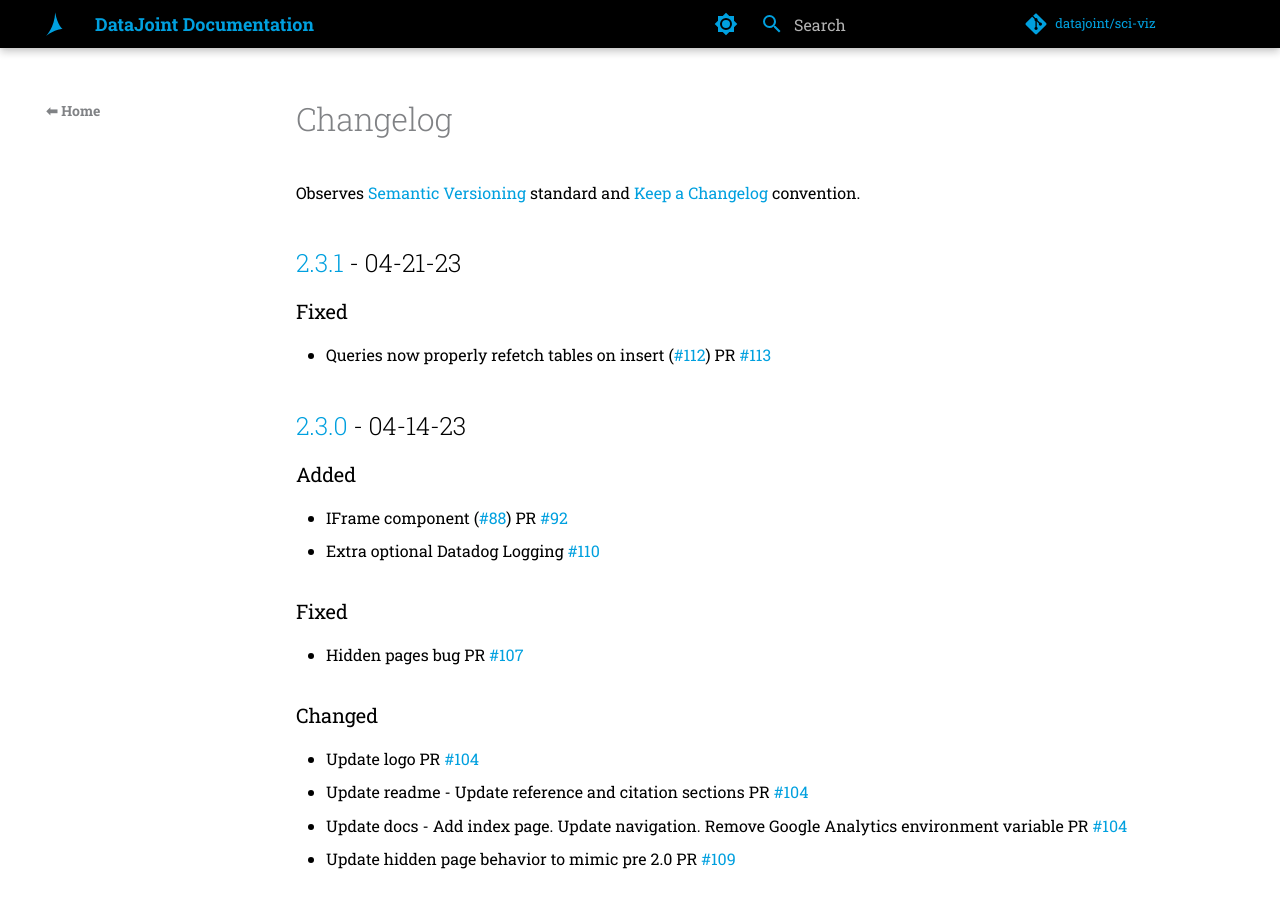
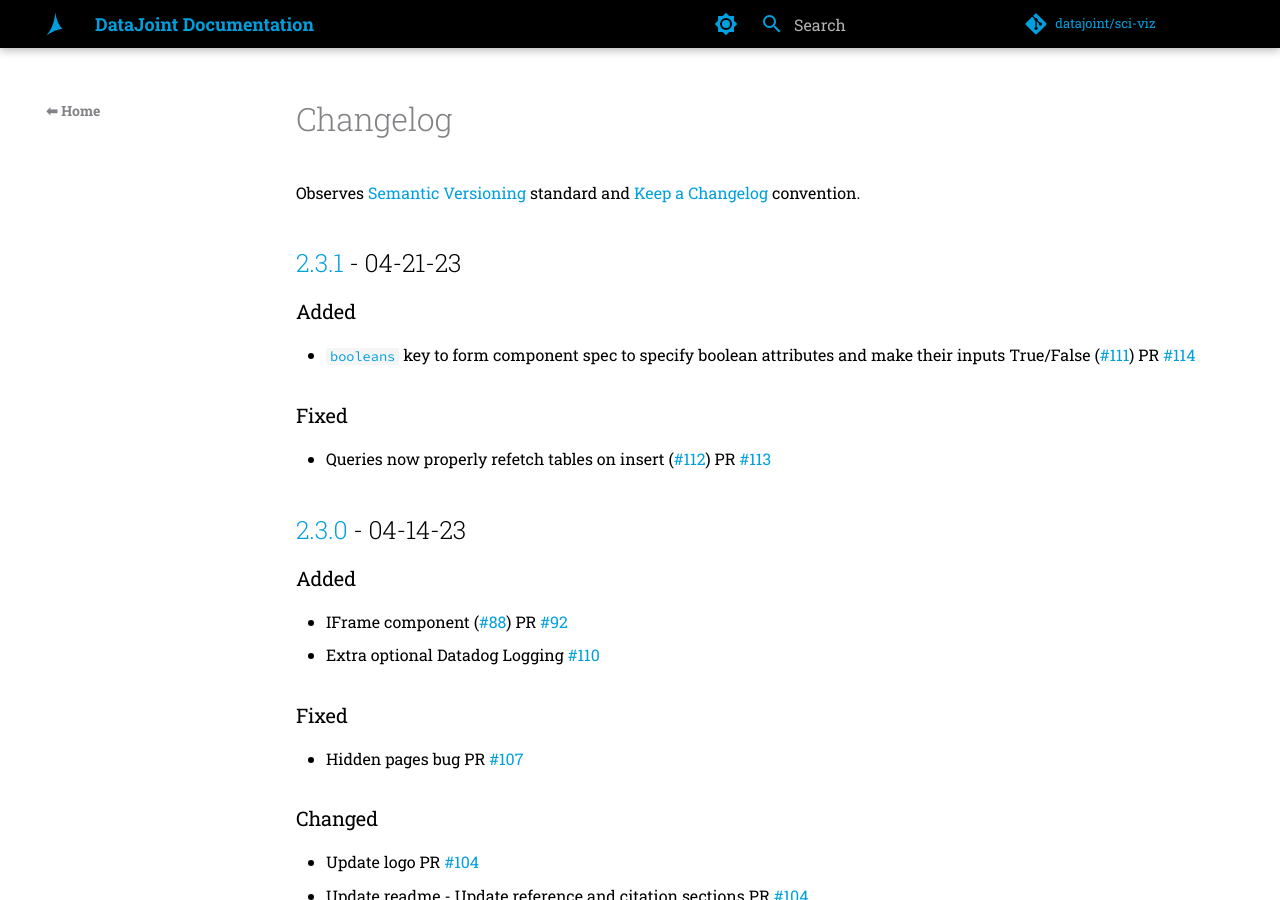
Before and after one commit to datajoint/sci-viz, an MkDocs documentation site: the page built from docs/src/changelog.md, in a window 1280 px wide and 900 px high. Built offline with MkDocs 1.6.1 and Material for MkDocs 9.7.7, drawn with Linux system fonts in a browser that asks for light colours; comment, search, counter and statistics services are not loaded; the version menu is left out.

Commit message:
changelog

```diff
--- a/docs/src/changelog.md
+++ b/docs/src/changelog.md
@@ -3,6 +3,10 @@
 Observes [Semantic Versioning](https://semver.org/spec/v2.0.0.html) standard and [Keep a Changelog](https://keepachangelog.com/en/1.0.0/) convention.
 
 ## [2.3.1] - 04-21-23
+
+### Added
+
+- `booleans` key to form component spec to specify boolean attributes and make their inputs True/False ([#111](https://github.com/datajoint/sci-viz/issues/111)) PR [#114](https://github.com/datajoint/sci-viz/pull/114)
 
 ### Fixed
 
```
